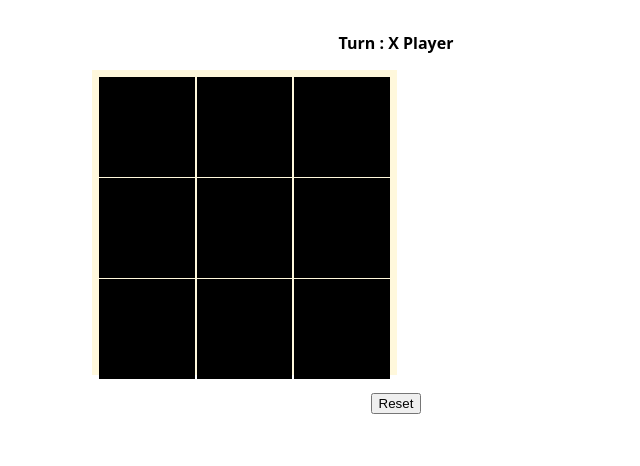
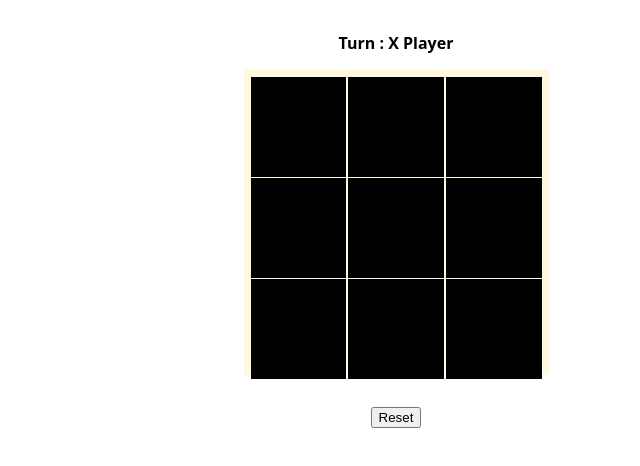
Before and after one commit to mnadeemarif/Tic-Tac-Toe, a plain HTML site: page index.html in a window 1280 px wide. Shown: the whole page, without its empty margins (244-884 px from the left). Drawn offline with Linux system fonts and the light colour scheme.

Commit message:
centered the playing board

```diff
--- a/styles.css
+++ b/styles.css
@@ -68,9 +68,10 @@ nav a[aria-current='page'] {
 
 main {
   padding: 1rem;
-  width: 50%;
-  margin: 0 auto;
-  text-align: center;
+  display: flex;
+  flex-direction: column;
+  justify-content: center;
+  align-items: center;
 }
 
 h1 {
```
